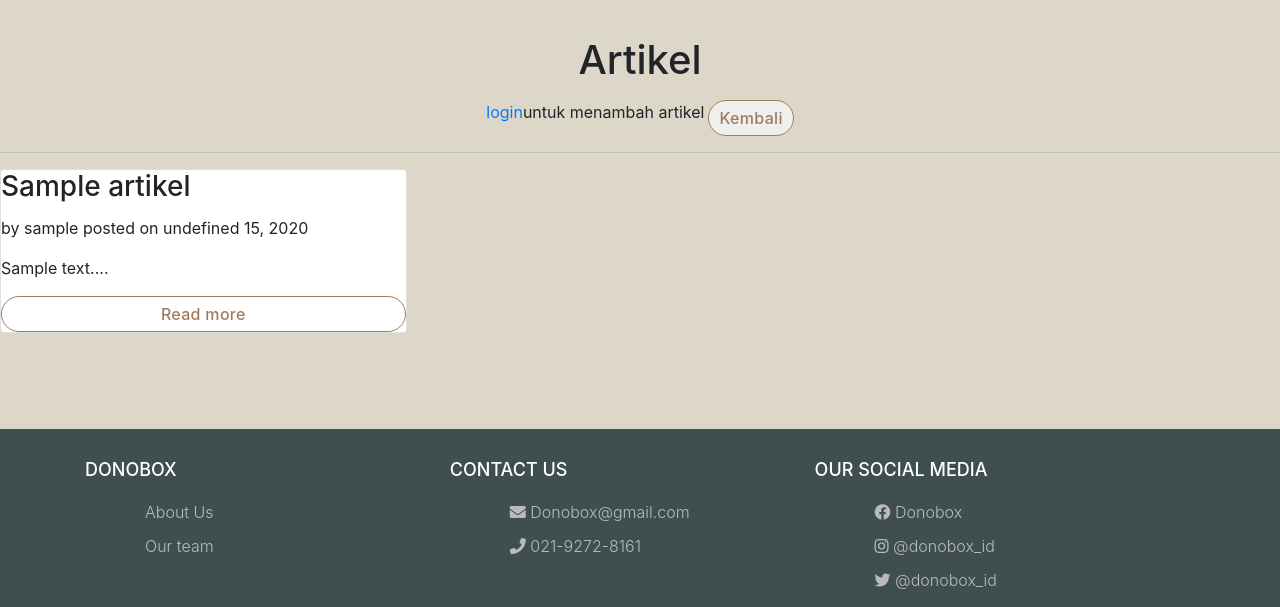
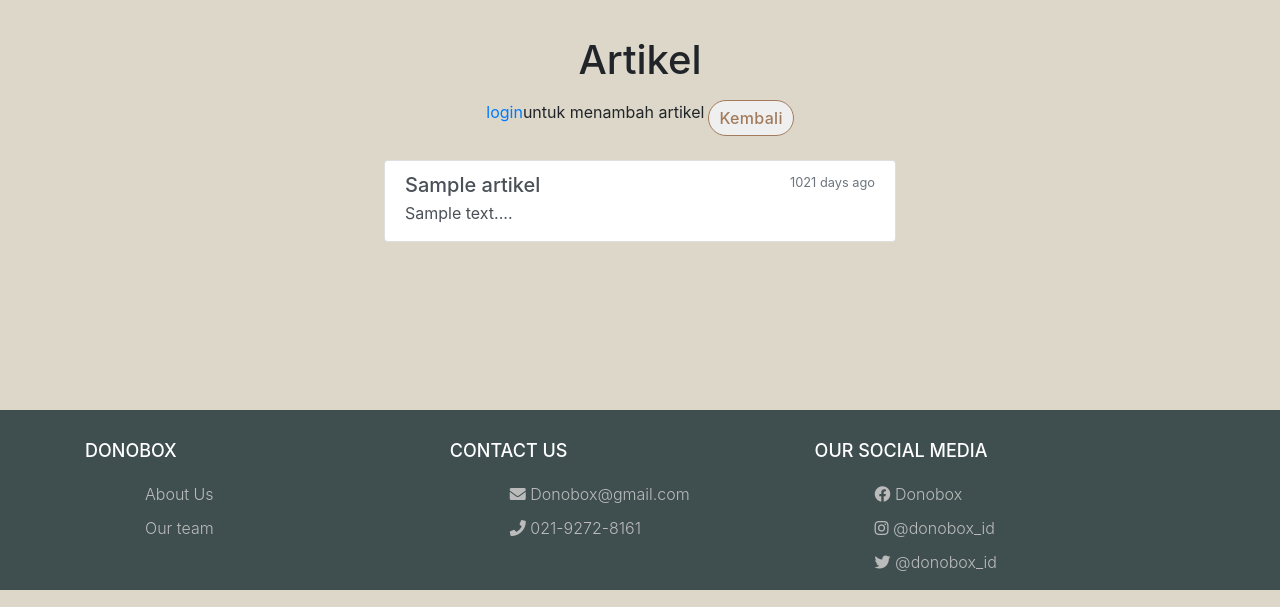
Before and after one commit to tsanny/DonoBox, a Django app: page /artikel/ in a window 1280 px wide. Shown: the part 76-683 px from the top of the page. Run offline with Django 4.2, Linux system fonts and the light colour scheme; tables that the repository leaves empty hold one stand-in row (values such as "Sample post"); some libraries are stand-ins or nearby versions.

Commit message:
update artikel, autentikasi, artikel.js

```diff
--- a/artikel/templates/artikel.html
+++ b/artikel/templates/artikel.html
@@ -2,7 +2,7 @@
 {% load static %}
 {% block meta %}
 <title>Artikel</title>
-
+<link rel="stylesheet" href="https://cdn.jsdelivr.net/npm/bootstrap-icons@1.9.1/font/bootstrap-icons.css">
 
 {% endblock meta %}
 
@@ -26,15 +26,18 @@
         {% endif %}
       </div>
     </div>
+<br>
 
-<hr>
 <!--cards start here-->
-<div class="row g-3" id = "artikel_containers">
+<div id = "artikel_containers" class="list-group mx-auto my-0" style="width: 40%;" >
 
 </div>
-<!--cards end here-->
 
-
+<br/>
+<br/>
+<br/>
+</div>
+<!--end-->
 </div>
 </div>
 <!--modal-->
--- a/artikel/views.py
+++ b/artikel/views.py
@@ -1,7 +1,8 @@
 from django.shortcuts import render
+from math import trunc
 from .models import Artikel
 from django.contrib.auth.models import User
-from datetime import datetime
+from datetime import datetime, timedelta
 from django.http import HttpResponse, JsonResponse
 from django.core import serializers
 from django.views.decorators.csrf import csrf_exempt
@@ -26,9 +27,33 @@ def show_json(request):
 
     artikel = Artikel.objects.all()
     users = User.objects.all()
-    data = serializers.serialize('json', Artikel.objects.all())
-    data1 = serializers.serialize('json', User.objects.all())
-    return JsonResponse({"artikel":list(artikel.values()), "user":list(users.values('username', 'pk'))},)
+    seconds_in_day = 60 * 60 * 24
+    print(" ===== ==== == = = === \n")
+    time_diff = {}
+    for art in artikel.values():
+        total_seconds = (datetime.today().replace(tzinfo=None) -  (art["date"].replace(tzinfo=None) + timedelta(hours = 7))).total_seconds()
+        day = trunc(total_seconds / seconds_in_day )
+        hour = trunc((total_seconds - (day*seconds_in_day))/3600)
+        minute = trunc((total_seconds - day*seconds_in_day - hour*3600)/60)
+        second = trunc(total_seconds - day*seconds_in_day - hour*3600 - minute*60)
+        if (day == 0):
+            if (hour == 0):
+                if (minute == 0):
+                    diff = str(second) + " seconds ago"
+                elif (minute == 1):
+                    diff = str(minute) + " minute ago"
+                else:
+                    diff = str(minute) + " minutes ago"
+            elif (hour == 1):
+                diff = str(hour) + " hour ago"
+            else:
+                diff = str(hour) + " hours ago"
+        elif (day == 1):
+            diff = str(day) + " day ago"
+        else:
+            diff = str(day) + " days ago"
+        time_diff[art["id"]] = diff
+    return JsonResponse({"artikel":list(artikel.values()), "user":list(users.values('username', 'pk')), "time_diff":time_diff},)
     #return HttpResponse({0:data, 1:data1}, content_type="application/json")
 
 @csrf_exempt
--- a/autentikasi/views.py
+++ b/autentikasi/views.py
@@ -49,7 +49,7 @@ def login_user(request):
             login(request, user) # melakukan login terlebih dahulu
             response = HttpResponseRedirect(reverse("homepage:homepage")) # membuat response
             response.set_cookie('last_login', str(datetime.datetime.now())) # membuat cookie last_login dan menambahkannya ke dalam response
-            return response
+            return redirect(request.GET.get('next', 'homepage:homepage'))
         else:
             messages.info(request, 'Username atau Password salah!')
     context = {}
--- a/static/js/artikel.js
+++ b/static/js/artikel.js
@@ -1,6 +1,7 @@
 $(document).ready(function(){
     $.getJSON("/artikel/show_json", function(artikel){
       let users= {};
+      let time_diff = artikel["time_diff"];
                 $.each(artikel, function(index,value){
                 if (index === "user"){
                   for (const iterator of value) {
@@ -10,17 +11,16 @@ $(document).ready(function(){
                 })
                 $.each(artikel, function(index,value){
                   if (index === "artikel"){
+                    console.log(value);
                     for (const iterator of value) {
                       $("#artikel_containers").append(
-                        `<div class="col-12 col-md-6 col-lg-4">
-                            <div class="card">
-                                <h3 class="card-title">${iterator.title}</h3>
-                                <p class="card-text">by ${users[iterator.user_id]} posted on ${dateFormat(iterator.date)}</p>
-                                <p class="card-text">${iterator.short_description}...</p>
-                                <a href="${iterator.id}" class="btn submit">Read more</a>
-                            </div>
-
-                            </div>`
+                        `  <a href="${iterator.id}" class="list-group-item list-group-item-action mx-auto my-0">
+                        <div class="d-flex w-100 justify-content-between">
+                          <h5 class="mb-1">${iterator.title}</h5>
+                          <small class="text-muted">${time_diff[iterator.id]}</small>
+                        </div>
+                        <p class="mb-1">${iterator.short_description}...</p>
+                      </a>`
                       )
                     }
                   }
@@ -37,32 +37,15 @@ $(document).ready(function(){
         }).done(function(resp) {
           console.log(resp)
           $("#artikel_containers").prepend(
-                        `<div class="col-12 col-md-6 col-lg-4">
-                            <div class="card">
-                                <h3 class="card-title">${resp.title}</h3>
-                                <p class="card-text">by ${resp.user} posted on ${dateFormat(resp.date)}</p>
-                                <p class="card-text">${resp.short_description}...</p>
-                                <a href="${resp.pk}" class="btn submit">Read more</a>
-                            </div>
-
-                            </div>`
-                      )
+            `  <a href="${resp.pk}" class="list-group-item list-group-item-action mx-auto my-0">
+            <div class="d-flex w-100 justify-content-between">
+              <h5 class="mb-1">${resp.title}</h5>
+              <small class="text-muted">Just now</small>
+            </div>
+            <p class="mb-1">${resp.short_description}...</p>
+          </a>`
+          )
           $("#exampleModal").modal("toggle")
         });
     })
   })
-  function dateFormat(date) {
-    let month = {"1":"January",
-    "2":"February",
-    "3":"March",
-    "4":"April",
-    "5":"May",
-    "6":"June",
-    "7":"July",
-    "8":"August",
-    "9": "September",
-    "10": "October",
-    "11": "November",
-    "12": "December"};
-    return(month[date.slice(5,7)] + " "  + date.slice(8,10) + ", "+ date.slice(0,4));
-  }
```
